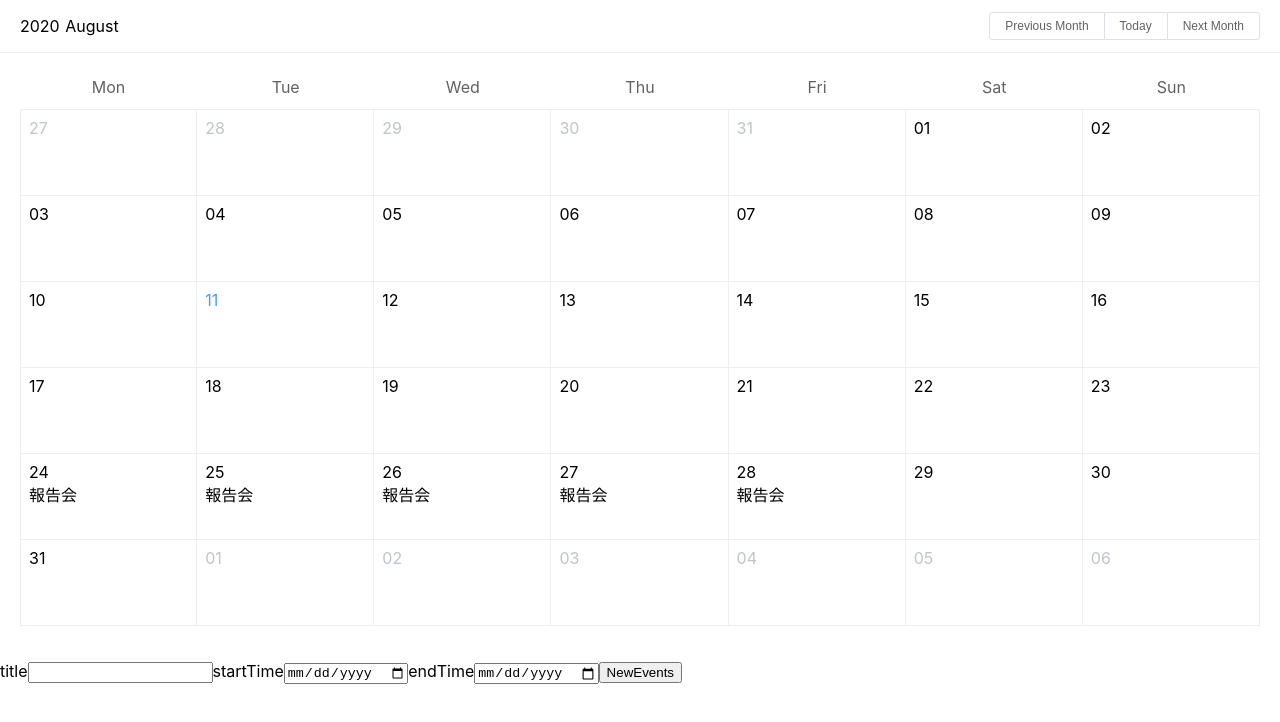
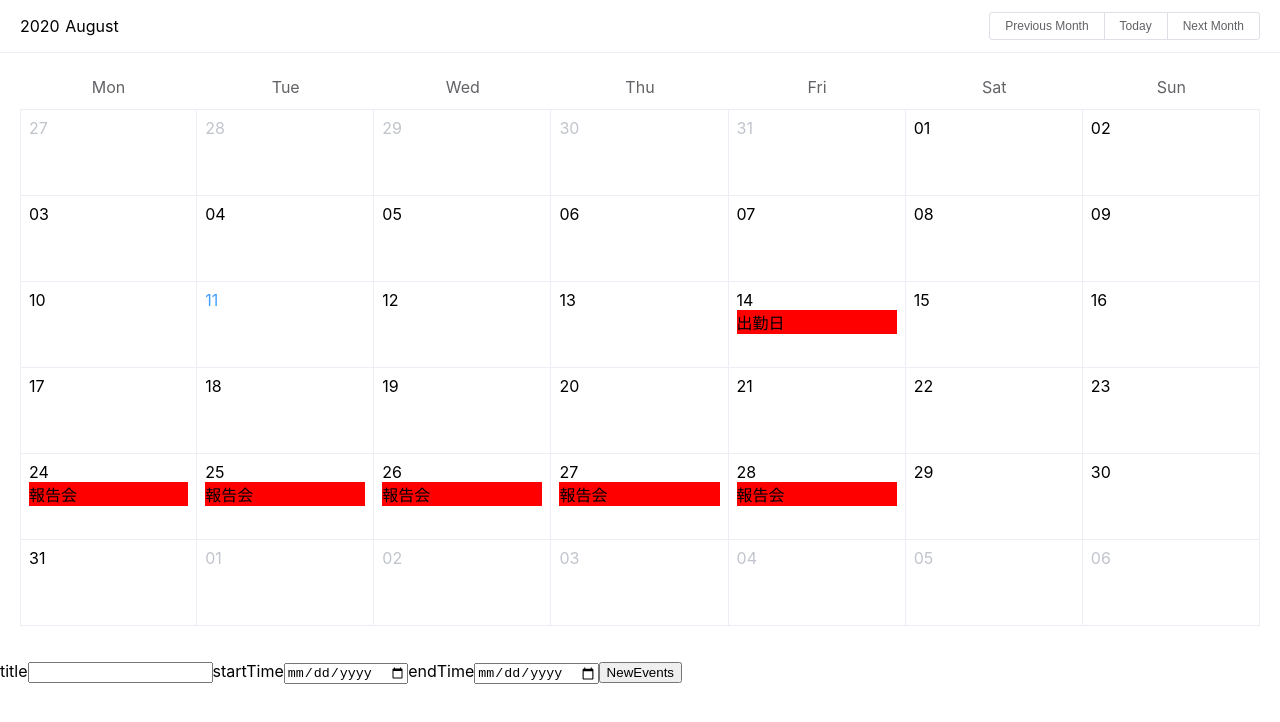
Before and after one commit to jin35314031/scheduler-nuxt, a Nuxt app: page /top in a window 1280 px wide. Shown: the top 722 px of the page. Built offline with nearby package versions, Linux system fonts and the light colour scheme.

Commit message:
eventcolor

```diff
--- a/pages/top.vue
+++ b/pages/top.vue
@@ -7,9 +7,13 @@
          <p :class="data.isSelected ? 'is-selected' : ''">
            {{ data.day.split('-').slice(2).join('-') }}{{ data.isSelected ? '✔️' : ''}}
          </p>
-         <p v-if="data.day >= $store.state.scheduler.events[0].start & data.day <= $store.state.scheduler.events[0].end "> {{ $store.state.scheduler.events[0].title }} </p>
+         <div v-for="event in events" class="event">
+           <p v-if="data.day >= event.start & data.day <= event.end "> {{ event.title }} </p>
+         </div>
       </div>
     </el-calendar>
+
+
     <label>title</label>
     <input type="text" v-model="createEvent.title"></input>
     <label>startTime</label>
@@ -30,6 +34,11 @@ export default {
           end:''
         }
       }
+    },
+    computed: {
+        events() {
+          return this.$store.state.scheduler.events;
+         }
       }
 }
 </script>
@@ -38,4 +47,7 @@ export default {
   .is-selected {
       color: #1989FA;
     }
+  div.event{
+    background-color:rgb(255,0,0);
+  }
 </style>
--- a/store/scheduler.js
+++ b/store/scheduler.js
@@ -1,11 +1,17 @@
 import Vuex from 'vuex'
 
 export const state = () => ({
-  events: [{
-    title:'報告会',
-    start:'2020-08-24',
-    end:'2020-08-28',
-  },
+  events: [
+    {
+      title:'報告会',
+      start:'2020-08-24',
+      end:'2020-08-28',
+    },
+    {
+      title:'出勤日',
+      start:'2020-08-14',
+      end:'2020-08-14'
+    }
   ]
 })
 
```
Lines whose indentation alone changed are shown as unchanged.
